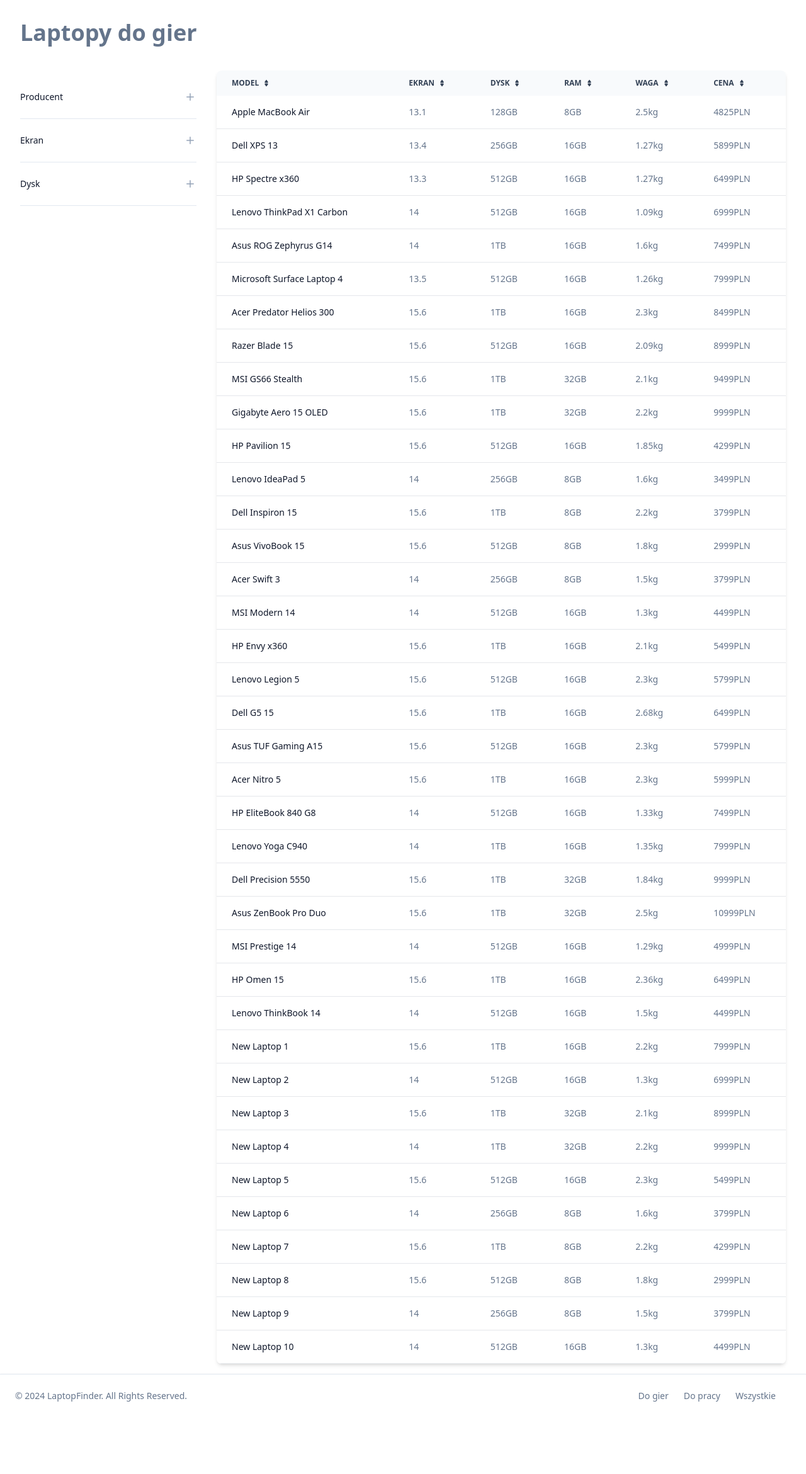
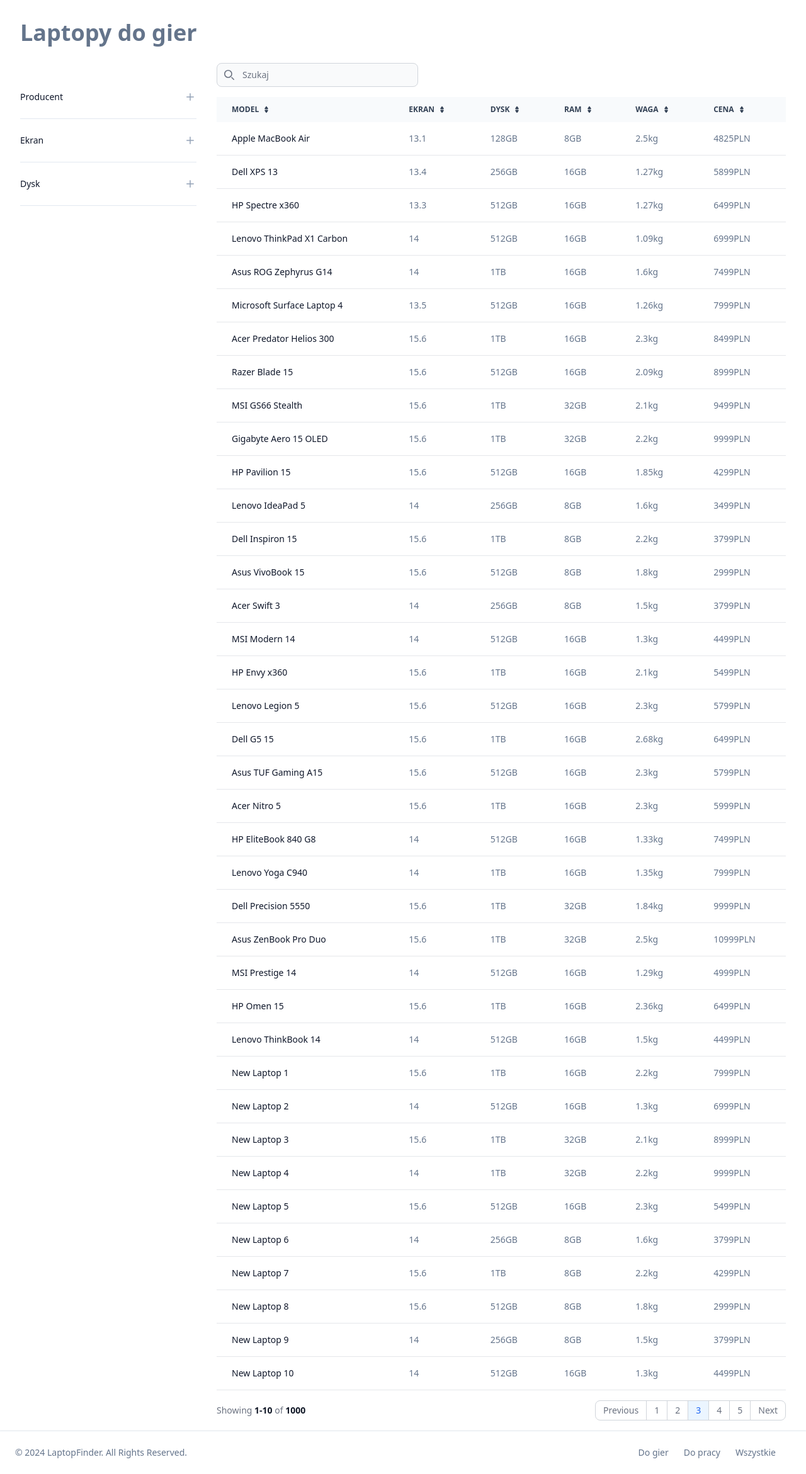
Before and after one commit to lwieckowski/laptop-finder, a Flask app: page / in a window 1280 px wide. Shown: the part 73-2414 px from the top of the page at 63% size. Before the commit the page ends 2299 px from the top, so only its background shows below. Run offline with Flask 3, Linux system fonts and the light colour scheme.

Commit message:
Add search box and pagination components to table

```diff
--- a/app/src/templates/features/table.jinja
+++ b/app/src/templates/features/table.jinja
@@ -1,7 +1,22 @@
 {% macro table(laptops) %}
 <div class="lg:col-span-3">
-    <div class="rounded-lg overflow-x-auto shadow-md mt-4 mb-4">
-        <table class="table-auto overflow-x-auto w-full text-sm text-left rtl:text-right">
+    <div class="pb-4 bg-white dark:bg-gray-900">
+        <label for="table-search" class="sr-only">Wyszukiwanie</label>
+        <div class="relative mt-1">
+            <div class="absolute inset-y-0 rtl:inset-r-0 start-0 flex items-center ps-3 pointer-events-none">
+                <svg class="w-4 h-4 text-gray-500 dark:text-gray-400" aria-hidden="true"
+                    xmlns="http://www.w3.org/2000/svg" fill="none" viewBox="0 0 20 20">
+                    <path stroke="currentColor" stroke-linecap="round" stroke-linejoin="round" stroke-width="2"
+                        d="m19 19-4-4m0-7A7 7 0 1 1 1 8a7 7 0 0 1 14 0Z" />
+                </svg>
+            </div>
+            <input type="text" id="table-search"
+                class="block pt-2 ps-10 text-sm text-gray-900 border border-gray-300 rounded-lg w-80 bg-gray-50 focus:ring-blue-500 focus:border-blue-500 dark:bg-gray-700 dark:border-gray-600 dark:placeholder-gray-400 dark:text-white dark:focus:ring-blue-500 dark:focus:border-blue-500"
+                placeholder="Szukaj">
+        </div>
+    </div>
+    <div class="relative sm:rounded-lg mb-4">
+        <table id="table" class="table-auto w-full text-sm text-left rtl:text-right">
             <thead
                 class="text-xs text-slate-700 uppercase bg-slate-50 dark:bg-slate-700 dark:text-slate-400 sticky top-0">
                 <tr>
@@ -15,7 +30,7 @@
             </thead>
             <tbody>
                 {% for laptop in laptops %}
-                <tr class="bg-white border-b dark:bg-slate-800 dark:border-slate-700">
+                <tr class="bg-white dark:bg-slate-800 dark:border-slate-700 border-b">
                     <th scope="row" class="px-6 py-4 font-medium text-slate-900 whitespace-nowrap dark:text-white">
                         {{ laptop.model }}
                     </th>
@@ -38,6 +53,43 @@
                 {% endfor %}
             </tbody>
         </table>
+        <nav class="flex items-center flex-column flex-wrap md:flex-row justify-between pt-4"
+            aria-label="Table navigation">
+            <span
+                class="text-sm font-normal text-gray-500 dark:text-gray-400 mb-4 md:mb-0 block w-full md:inline md:w-auto">Showing
+                <span class="font-semibold text-gray-900 dark:text-white">1-10</span> of <span
+                    class="font-semibold text-gray-900 dark:text-white">1000</span></span>
+            <ul class="inline-flex -space-x-px rtl:space-x-reverse text-sm h-8">
+                <li>
+                    <a href="#"
+                        class="flex items-center justify-center px-3 h-8 ms-0 leading-tight text-gray-500 bg-white border border-gray-300 rounded-s-lg hover:bg-gray-100 hover:text-gray-700 dark:bg-gray-800 dark:border-gray-700 dark:text-gray-400 dark:hover:bg-gray-700 dark:hover:text-white">Previous</a>
+                </li>
+                <li>
+                    <a href="#"
+                        class="flex items-center justify-center px-3 h-8 leading-tight text-gray-500 bg-white border border-gray-300 hover:bg-gray-100 hover:text-gray-700 dark:bg-gray-800 dark:border-gray-700 dark:text-gray-400 dark:hover:bg-gray-700 dark:hover:text-white">1</a>
+                </li>
+                <li>
+                    <a href="#"
+                        class="flex items-center justify-center px-3 h-8 leading-tight text-gray-500 bg-white border border-gray-300 hover:bg-gray-100 hover:text-gray-700 dark:bg-gray-800 dark:border-gray-700 dark:text-gray-400 dark:hover:bg-gray-700 dark:hover:text-white">2</a>
+                </li>
+                <li>
+                    <a href="#" aria-current="page"
+                        class="flex items-center justify-center px-3 h-8 text-blue-600 border border-gray-300 bg-blue-50 hover:bg-blue-100 hover:text-blue-700 dark:border-gray-700 dark:bg-gray-700 dark:text-white">3</a>
+                </li>
+                <li>
+                    <a href="#"
+                        class="flex items-center justify-center px-3 h-8 leading-tight text-gray-500 bg-white border border-gray-300 hover:bg-gray-100 hover:text-gray-700 dark:bg-gray-800 dark:border-gray-700 dark:text-gray-400 dark:hover:bg-gray-700 dark:hover:text-white">4</a>
+                </li>
+                <li>
+                    <a href="#"
+                        class="flex items-center justify-center px-3 h-8 leading-tight text-gray-500 bg-white border border-gray-300 hover:bg-gray-100 hover:text-gray-700 dark:bg-gray-800 dark:border-gray-700 dark:text-gray-400 dark:hover:bg-gray-700 dark:hover:text-white">5</a>
+                </li>
+                <li>
+                    <a href="#"
+                        class="flex items-center justify-center px-3 h-8 leading-tight text-gray-500 bg-white border border-gray-300 rounded-e-lg hover:bg-gray-100 hover:text-gray-700 dark:bg-gray-800 dark:border-gray-700 dark:text-gray-400 dark:hover:bg-gray-700 dark:hover:text-white">Next</a>
+                </li>
+            </ul>
+        </nav>
     </div>
 </div>
 {% endmacro %}
```
Also changed, not shown: app/src/static/css/output.css.
